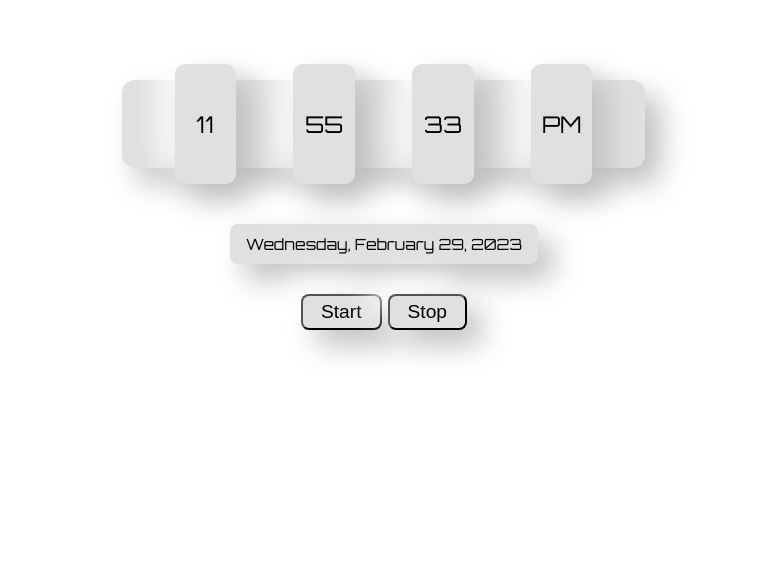
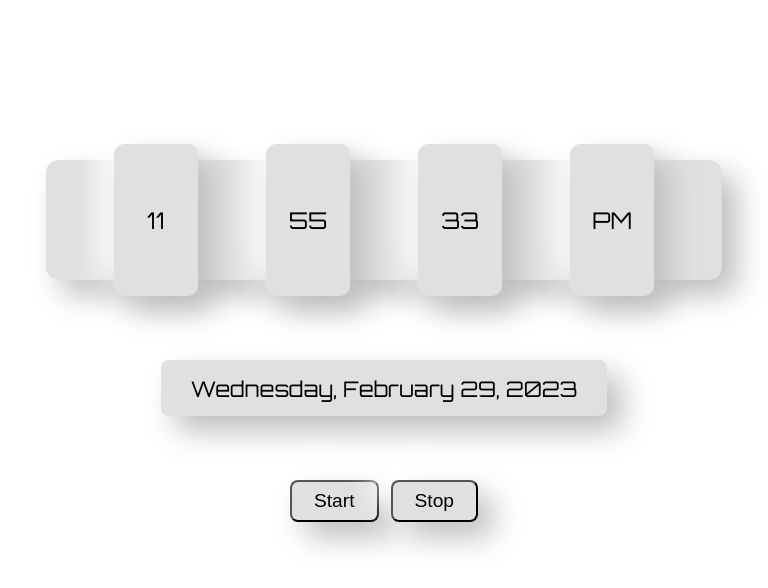
Before and after one commit to MUDDUSSIR-RAZA/Clock, a plain HTML site: page index.html in a window 768 px wide. Drawn offline with Linux system fonts and the light colour scheme.

Commit message:
update css

```diff
--- a/css/responsive.css
+++ b/css/responsive.css
@@ -23,6 +23,7 @@
     #today {
       height: 8vh;
       width: 65vw;
+      margin: 0 auto 12vh auto;
     }
 
     button {
@@ -34,32 +35,36 @@
   }
 
   @media (max-width: 768px) and (min-width: 481px) {
+    .container{
+      margin: 20vh auto 0 auto;
+    }
     .clock {
-      height: 11vh;
+      height: 15vh;
       border-radius: 13px;
       font-size: 3vw;
       max-width: 768px;
-      width: 68vw;
-      margin:10vh 10vw 7vh 10vw;
+      width: 88vw;
+      margin:10vh auto;
     }
 
     .clock div {
       border-radius: 10px;
-      height: 15vh;
-      width: 8vw;
+      height: 19vh;
+      width: 11vw;
     }
 
     #today {
-      font-size: 2vw;
-      height: 5vh;
-      width: 40vw;
+      font-size: 2.8vw;
+      height: 7vh;
+      width: 58vw;
       border-radius: 8px;
+      margin: 0 auto 8vh auto;
     }
 
     button {
       border-radius: 8px;
-      margin: 0 3px;
-      padding: 5px 18px;
+      margin: 0 6px;
+      padding: 8px 22px;
       font-size: 2.5vw;
     }
   }
--- a/css/style.css
+++ b/css/style.css
@@ -16,7 +16,7 @@ body {
   height: 20vh;
   max-height: 600px;
   width: 100%;
-  border-radius: 30px;
+  border-radius: 20px;
   background: #e0e0e0;
   box-shadow: 15px 15px 30px #bebebe, -15px -15px 30px #ffffff;
   font-weight: 400;
@@ -28,11 +28,10 @@ body {
   display: flex;
   justify-content: center;
   align-items: center;
-  border-radius: 30px;
+  border-radius: 20px;
   background: #e0e0e0;
   box-shadow: 15px 15px 30px #bebebe, -15px -15px 30px #ffffff;
   height: 30vh;
-  margin: 1%;
   width: 13vw;
 }
 
```
